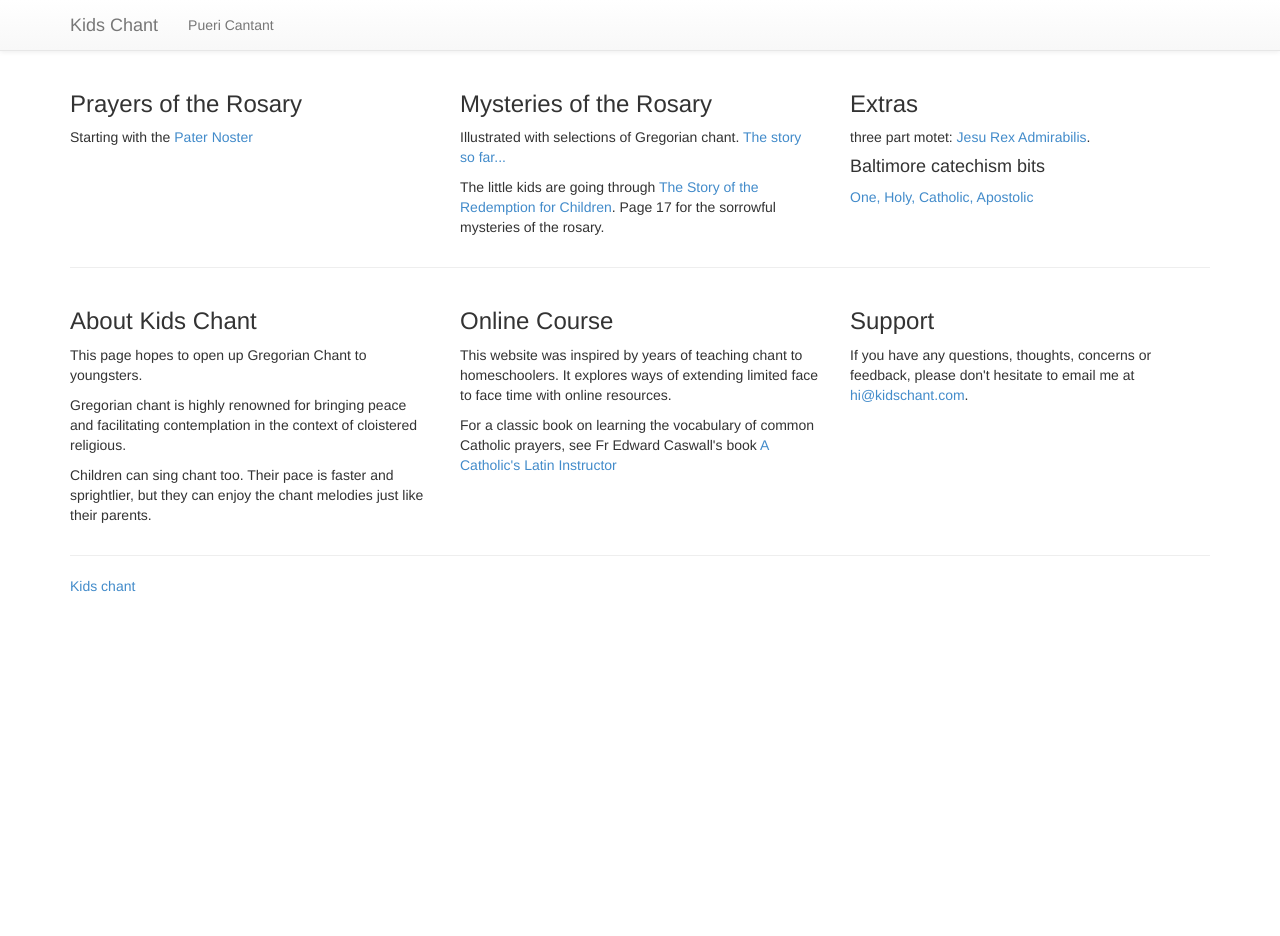
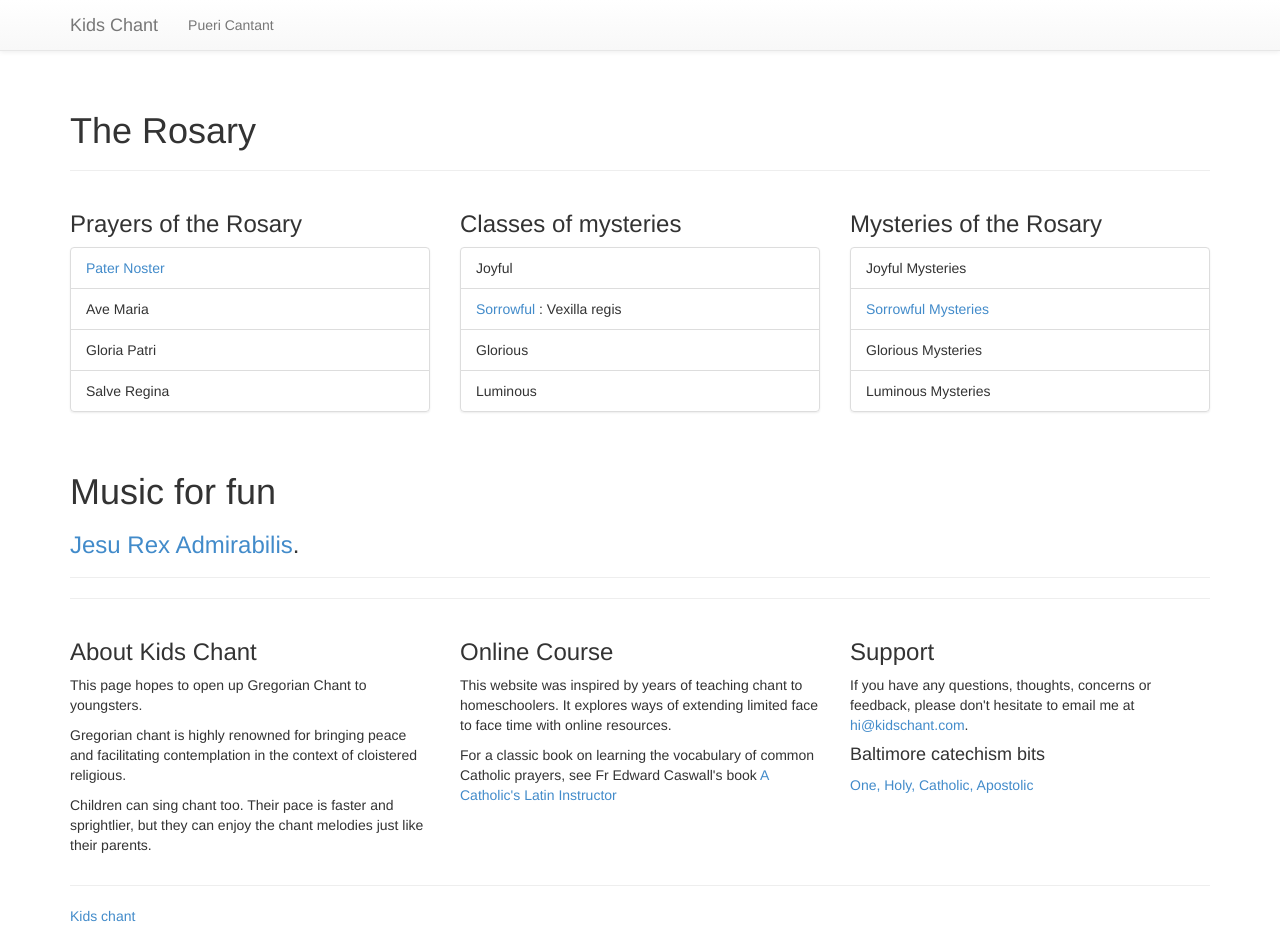
Before and after one commit to veromary/kidschant, a Jekyll site: the page built from index.html, in a window 1280 px wide. Built offline with Jekyll 4.4.1, drawn with Linux system fonts in a browser that asks for light colours; nearby versions of some CDN libraries; before the commit the page ends 900 px from its top, so only the background shows below that.

```diff
--- a/_layouts/default.html
+++ b/_layouts/default.html
@@ -101,6 +101,7 @@
 <div class="container">
      {{ content }}
 
+<div class="row"></div>
 <hr>
 
 <footer>
--- a/index.html
+++ b/index.html
@@ -2,30 +2,43 @@
 layout: default
 title: Kids Chant
 ---
+
+<div class="page-header">
+<h1>The Rosary</h1>
+</div>
 <div class="row">
 <div class="col-md-4">
 <h3>Prayers of the Rosary</h3>
-<p>
-Starting with the <a href="pater01.html">Pater Noster</a>
-</p>
+<ul class="list-group">
+<li class="list-group-item"><a href="pater.html">Pater Noster</a></li>
+<li class="list-group-item">Ave Maria</li>
+<li class="list-group-item">Gloria Patri</li>
+<li class="list-group-item">Salve Regina</li>
+</ul>
+</div>
+<div class="col-md-4">
+<h3>Classes of mysteries</h3>
+<ul class="list-group">
+<li class="list-group-item">Joyful</li>
+<li class="list-group-item"><a href="rosary/vexilla.html">Sorrowful</a> : Vexilla regis</li>
+<li class="list-group-item">Glorious</li>
+<li class="list-group-item">Luminous</li>
+</ul>
 </div>
 <div class="col-md-4">
 <h3>Mysteries of the Rosary</h3>
-<p>
-Illustrated with selections of Gregorian chant.
-<a href="rosary/index.html">The story so far...</a></p>
-<p>
-The little kids are going through <a href="http://media.musicasacra.com/books/redemption.pdf">The Story of the Redemption for Children</a>.
-Page 17 for the sorrowful mysteries of the rosary.
-</p>
+<ul class="list-group">
+<li class="list-group-item">Joyful Mysteries</li>
+<li class="list-group-item"><a href="rosary/sorrow.html">Sorrowful Mysteries</a></li>
+<li class="list-group-item">Glorious Mysteries</li>
+<li class="list-group-item">Luminous Mysteries</li>
+</ul>
 </div>
-<div class="col-md-4">
-<h3>Extras</h3>
-<p>three part motet: <a href="jesurex.html">Jesu Rex Admirabilis</a>.
-</p>
-<h4>Baltimore catechism bits</h4>
-<p><a href="./cat/index.htm">One, Holy, Catholic, Apostolic</a></p>
 </div>
+<div class="page-header">
+<h1>Music for fun</h1>
+<h3><a href="jesurex.html">Jesu Rex Admirabilis</a>.
+</h3>
 </div>
 
 <hr />
```
Also changed, not shown: other parts of index.html (+2 -0 lines), pater.html (added, +32 -0 lines), pater01.html (+4 -11 lines), pater02.html (added, +57 -0 lines), pdf/pater2.txt (added, +18 -0 lines), rosary/sorrow.html (added, +46 -0 lines), rosary/vexilla.html (added, +20 -0 lines), css/main.css (line endings or trailing spaces), images/populemeus500.jpg (added), 3 other files.
